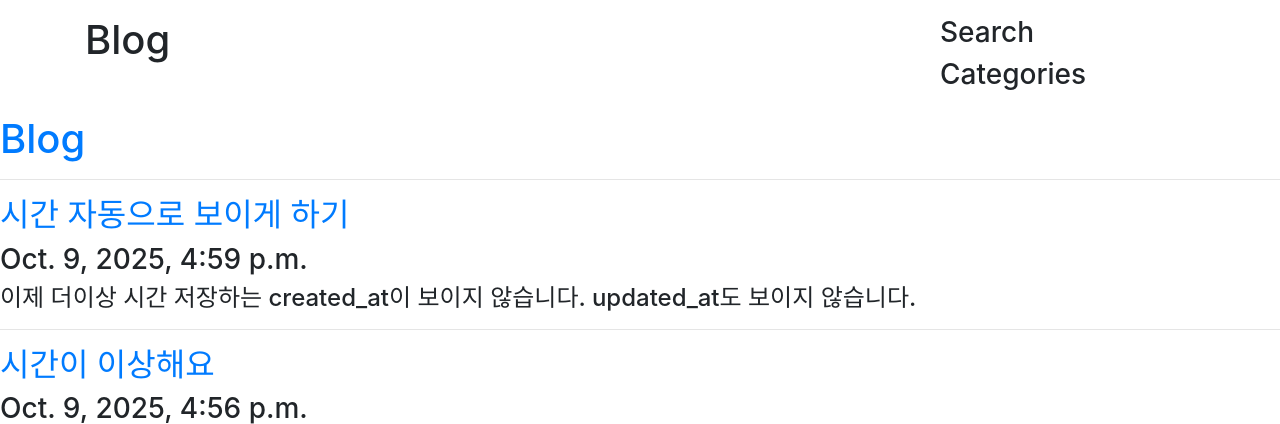
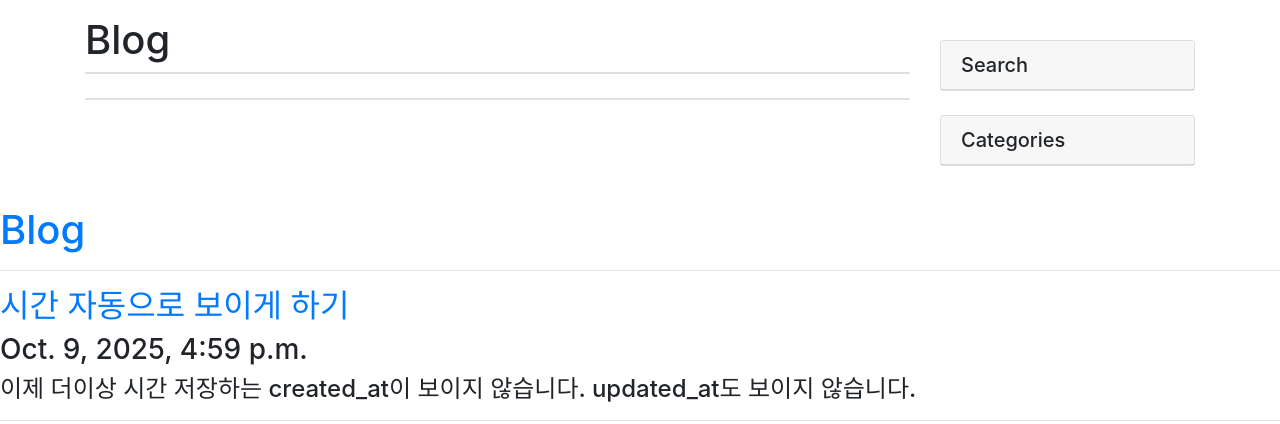
Before and after one commit to herohe910623/mysite, a Django app: page /blog/ in a window 1280 px wide. Shown: the part 40-464 px from the top of the page. Run offline with Django 4.2, Linux system fonts and the light colour scheme; data comes from the database, SQL or seed files in the repository; some libraries are stand-ins or nearby versions.

Commit message:
챕터4 완료까지 노트북으로

```diff
--- a/templates/blog/post_list.html
+++ b/templates/blog/post_list.html
@@ -19,10 +19,26 @@
         <div class="row">
             <div class="col-md-8 col-lg-9">
                 <h1>Blog</h1>
+                <!-- Blog Post-->
+                <div class="card mb-4">
+                <!-- Blog Post-->
+                </div>
+
+                <div class="card mb-4">
+
+                </div>
             </div>
             <div class="col-md-4 col-lg-3">
-                <h3>Search</h3>
-                <h3>Categories</h3>
+
+                <!-- Search Widget-->
+                <div class="card my-4">
+                    <h5 class="card-header">Search</h5>
+
+                </div>
+
+                <div class="card my-4">
+                    <h5 class="card-header">Categories</h5>
+                </div>
             </div>
         </div>
     </div>
```
